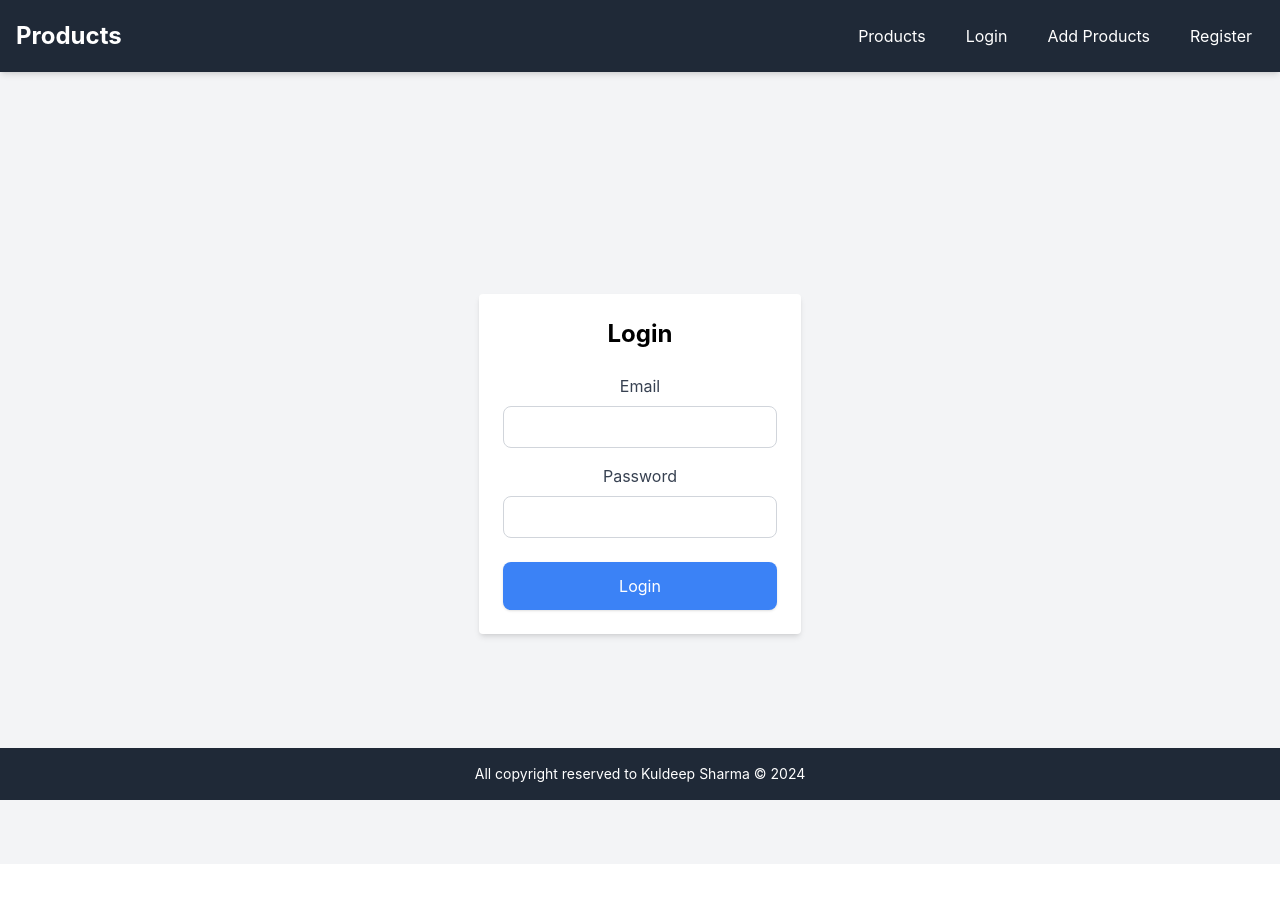
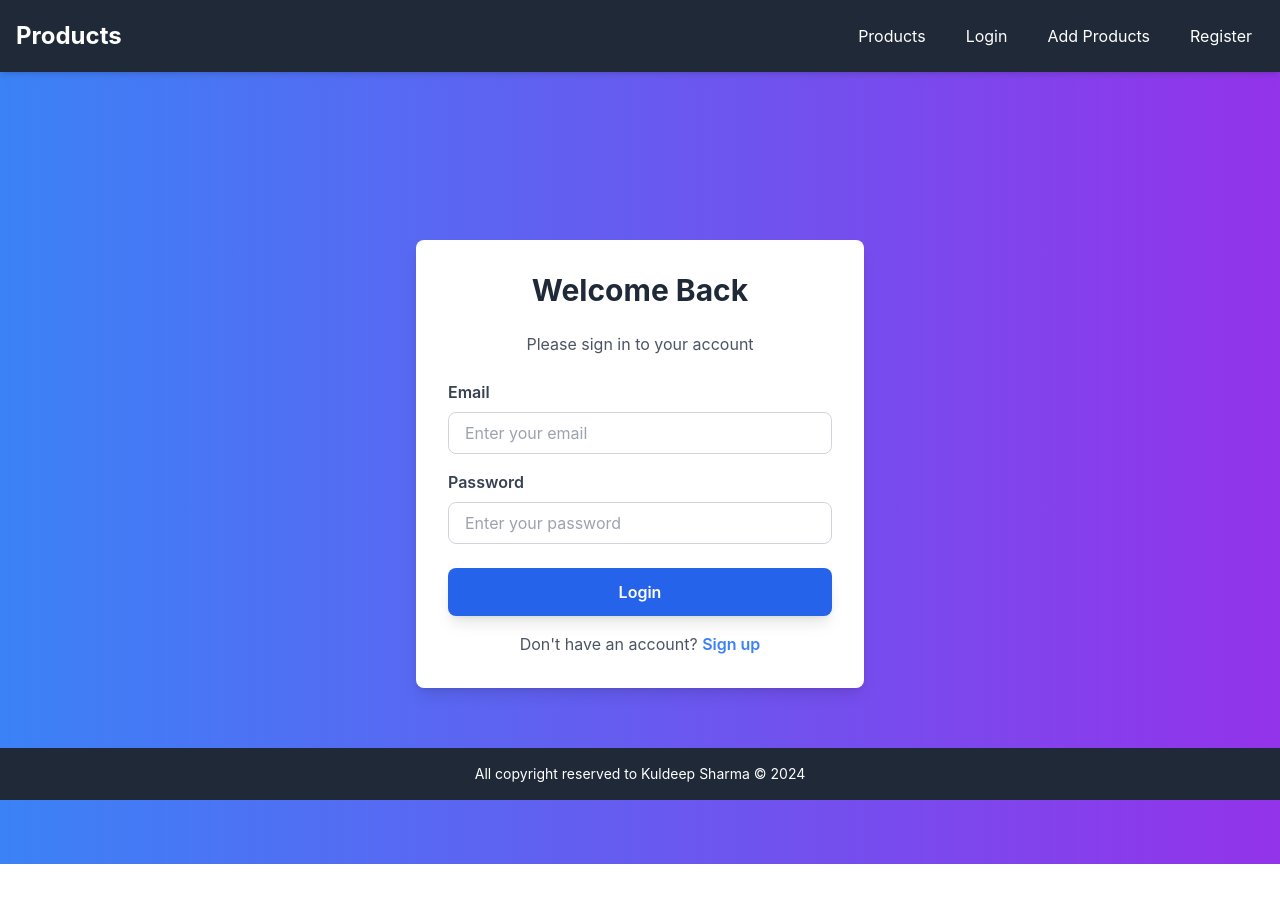
Before and after one commit to kuldeepsharma2/e-commerce, a React (Create React App) app: page /login in a window 1280 px wide. Shown: the top 902 px of the page. Built offline with nearby package versions, Linux system fonts and the light colour scheme; no server answers.

Commit message:
login attractive

```diff
--- a/src/pages/Login.js
+++ b/src/pages/Login.js
@@ -1,4 +1,3 @@
-// src/components/Login.js
 import React, { useState } from 'react';
 import { signInWithEmailAndPassword } from 'firebase/auth';
 import { useNavigate } from 'react-router-dom';
@@ -29,40 +28,49 @@ function Login() {
   };
 
   return (
-    <div className="flex items-center justify-center min-h-screen bg-gray-100">
-      <div className="bg-white p-6 rounded shadow-md text-center">
-        <h1 className="text-2xl font-bold mb-6">Login</h1>
+    <div className="flex items-center justify-center min-h-screen bg-gradient-to-r from-blue-500 to-purple-600">
+      <div className="bg-white p-8 rounded-lg shadow-lg w-full max-w-md">
+        <h1 className="text-3xl font-bold mb-6 text-gray-800 text-center">Welcome Back</h1>
+        <p className="text-gray-600 mb-6 text-center">Please sign in to your account</p>
         <form onSubmit={handleLogin}>
           <div className="mb-4">
-            <label className="block text-gray-700 mb-2" htmlFor="email">Email</label>
+            <label className="block text-gray-700 font-semibold mb-2" htmlFor="email">Email</label>
             <input
               type="email"
               id="email"
               value={email}
               onChange={(e) => setEmail(e.target.value)}
-              className="w-full px-3 py-2 border border-gray-300 rounded-lg"
+              className="w-full px-4 py-2 border border-gray-300 rounded-lg focus:outline-none focus:ring-2 focus:ring-blue-400"
+              placeholder="Enter your email"
               required
             />
           </div>
           <div className="mb-6">
-            <label className="block text-gray-700 mb-2" htmlFor="password">Password</label>
+            <label className="block text-gray-700 font-semibold mb-2" htmlFor="password">Password</label>
             <input
               type="password"
               id="password"
               value={password}
               onChange={(e) => setPassword(e.target.value)}
-              className="w-full px-3 py-2 border border-gray-300 rounded-lg"
+              className="w-full px-4 py-2 border border-gray-300 rounded-lg focus:outline-none focus:ring-2 focus:ring-blue-400"
+              placeholder="Enter your password"
               required
             />
           </div>
           <button
             type="submit"
-            className="w-full bg-blue-500 text-white p-3 rounded-lg shadow hover:bg-blue-600"
+            className="w-full bg-blue-600 text-white py-3 rounded-lg font-semibold shadow-lg hover:bg-blue-700 focus:outline-none focus:ring-2 focus:ring-blue-400 focus:ring-opacity-75 transition duration-200"
           >
             Login
           </button>
         </form>
         <ToastContainer />
+        <p className="text-gray-600 text-center mt-4">
+          Don't have an account?{' '}
+          <a href="/register" className="text-blue-500 hover:text-blue-700 font-semibold">
+            Sign up
+          </a>
+        </p>
       </div>
     </div>
   );
```
